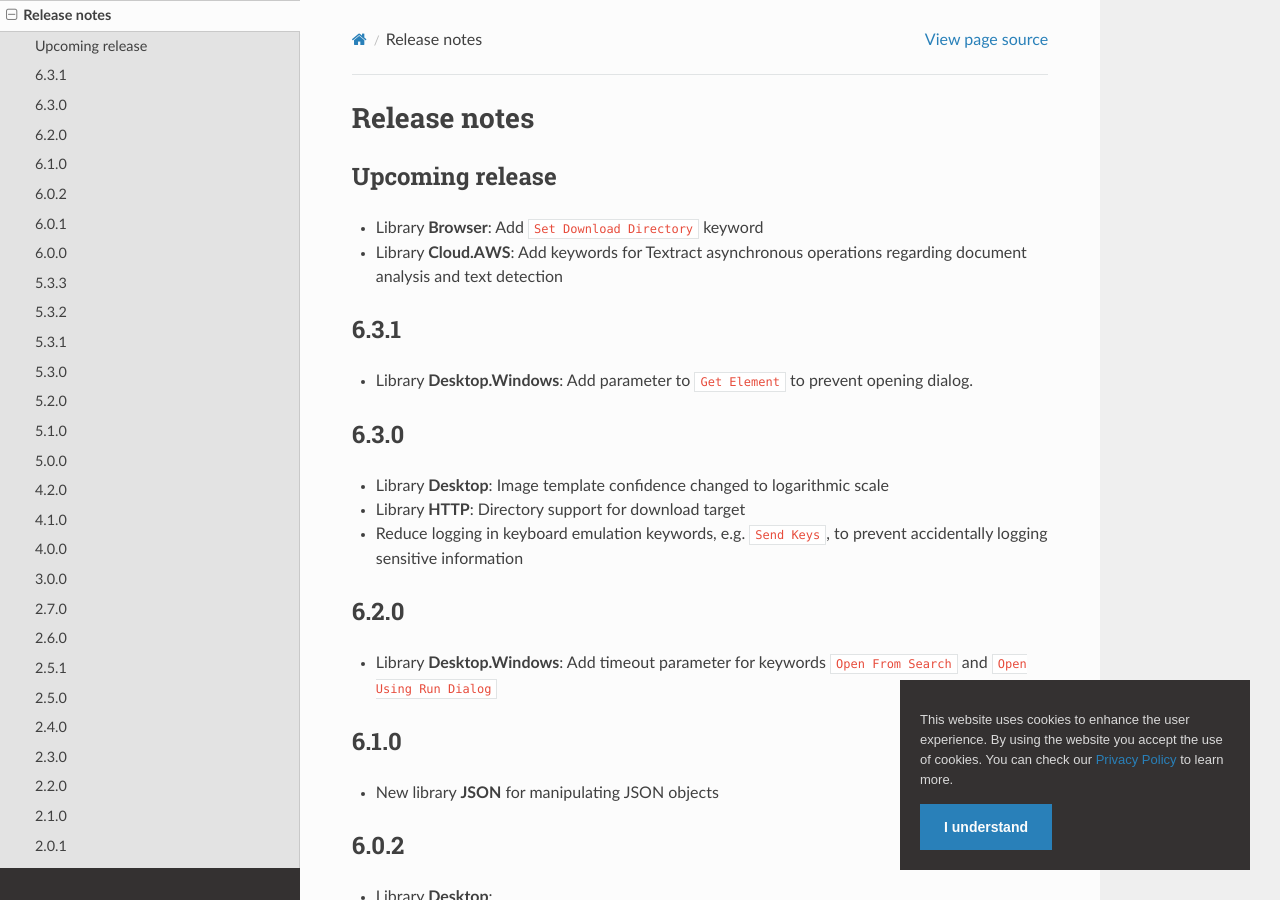
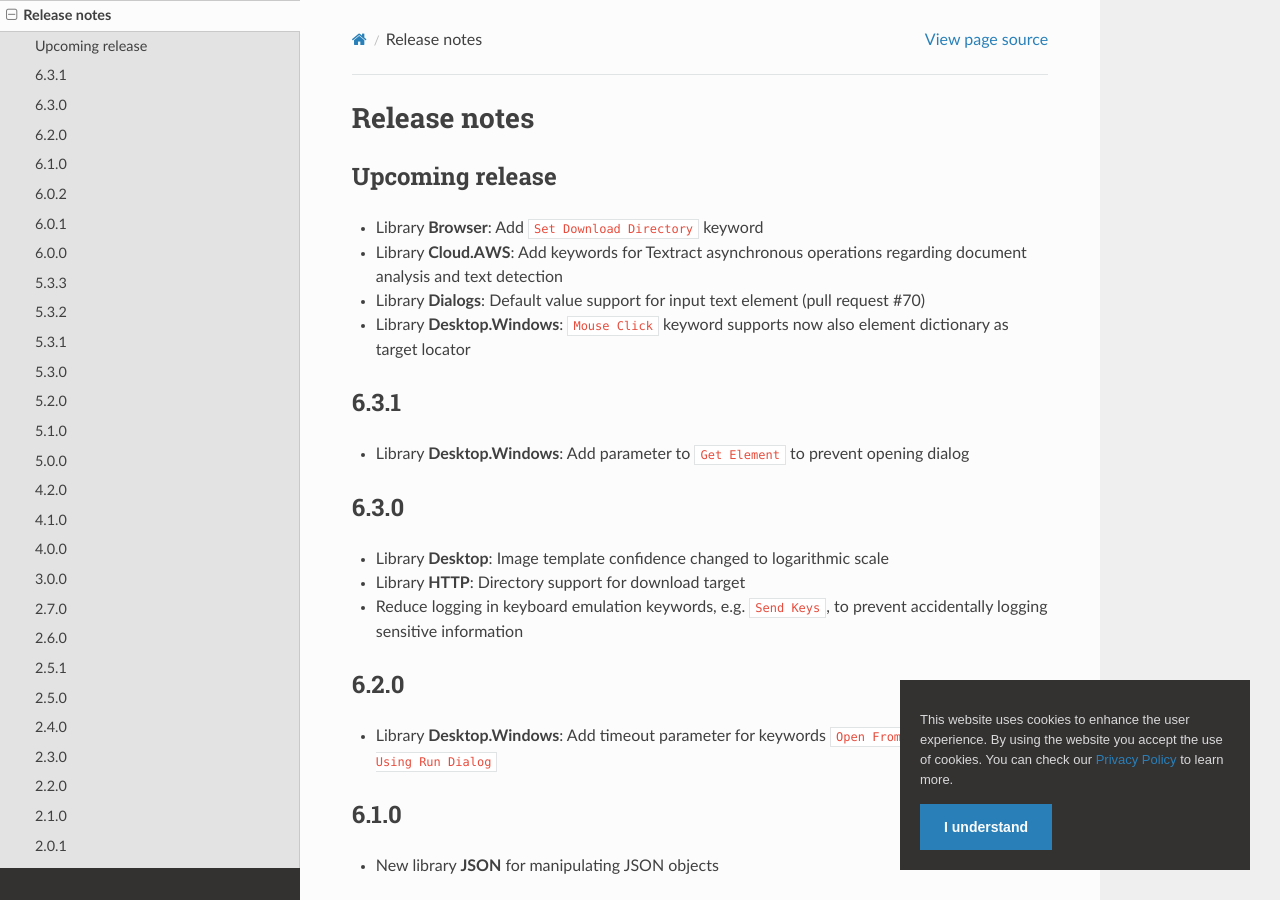
Before and after one commit to coderprovider/Framework-RPA, a Sphinx documentation site: the page built from docs/source/releasenotes.rst, in a window 1280 px wide and 900 px high. Built offline with Sphinx 7.4.7 and the Read the Docs theme 2.0.0, drawn with Linux system fonts in a browser that asks for light colours; pages that are not in the unit, such as notebooks, are missing from menus.

Commit message:
update releasenotes

```diff
--- a/docs/source/releasenotes.rst
+++ b/docs/source/releasenotes.rst
@@ -7,12 +7,15 @@
 - Library **Browser**: Add ``Set Download Directory`` keyword
 - Library **Cloud.AWS**: Add keywords for Textract asynchronous operations regarding
   document analysis and text detection
+- Library **Dialogs**: Default value support for input text element (pull request #70)
+- Library **Desktop.Windows**: ``Mouse Click`` keyword supports now also element dictionary
+  as target locator
 
 6.3.1
 -----
 
 - Library **Desktop.Windows**: Add parameter to ``Get Element`` to prevent
-  opening dialog.
+  opening dialog
 
 6.3.0
 -----
```
Also changed, not shown: 1 other file.
